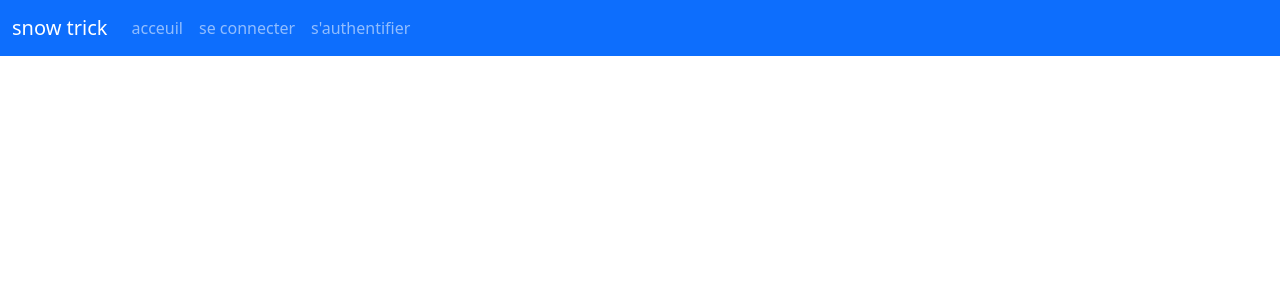
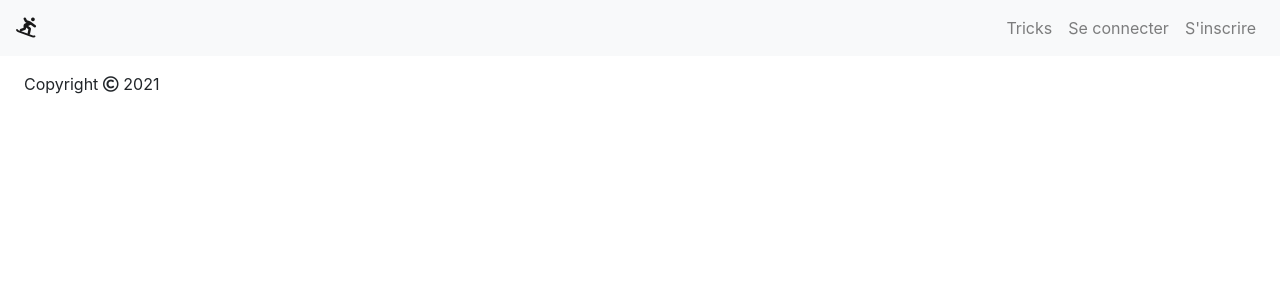
Before and after one commit to marialalij/Snowtricks, a Symfony app: template templates/base.html.twig in a window 1280 px wide. Shown: the top 300 px of the page. Run offline with Twig, Linux system fonts and the light colour scheme; the template is opened without the code that fills it, so the values that code supplies are empty; some libraries are stand-ins or nearby versions.

Commit message:
add basetemplate

```diff
--- a/templates/base.html.twig
+++ b/templates/base.html.twig
@@ -2,45 +2,53 @@
 <html>
 	<head>
 		<meta charset="UTF-8">
-        <title>{% block title %}Welcome!{% endblock %}</title>
-        <link href="https://cdn.jsdelivr.net/npm/bootstrap@5.0.0-beta3/dist/css/bootstrap.min.css" rel="stylesheet" integrity="sha384-eOJMYsd53ii+scO/bJGFsiCZc+5NDVN2yr8+0RDqr0Ql0h+rP48ckxlpbzKgwra6" crossorigin="anonymous">
-        {# Run `composer require symfony/webpack-encore-bundle`
-           and uncomment the following Encore helpers to start using Symfony UX #}
+		<meta name="viewport" content="width=device-width, initial-scale=1, shrink-to-fit=no">
+		<meta name="keywords" content="Snowtricks, snowboard, tricks, community">
+
+		<title>
+			{% block title %}snow tricks!
+			{% endblock %}
+		</title>
+
 		{% block stylesheets %}
-            {#{{ encore_entry_link_tags('app') }}#}
-        {% endblock %}
 
-        {% block javascripts %}
-            {#{{ encore_entry_script_tags('app') }}#}
+			<!-- Bootstrap CSS -->
+			<link
+			rel="stylesheet" href="https://stackpath.bootstrapcdn.com/bootstrap/4.5.0/css/bootstrap.min.css" integrity="sha384-9aIt2nRpC12Uk9gS9baDl411NQApFmC26EwAOH8WgZl5MYYxFfc+NcPb1dKGj7Sk" crossorigin="anonymous">
+			<!-- Fonts -->
+			<link rel="stylesheet" href="https://use.fontawesome.com/releases/v5.7.0/css/all.css" integrity="sha384-lZN37f5QGtY3VHgisS14W3ExzMWZxybE1SJSEsQp9S+oqd12jhcu+A56Ebc1zFSJ" crossorigin="anonymous">
 		{% endblock %}
 	</head>
-    <body>
-        <nav class="navbar navbar-expand-lg navbar-dark bg-primary">
-  <div class="container-fluid">
-    <a class="navbar-brand" href="{{ path('home') }}">snow trick</a>
-    <button class="navbar-toggler" type="button" data-bs-toggle="collapse" data-bs-target="#navbarSupportedContent" aria-controls="navbarSupportedContent" aria-expanded="false" aria-label="Toggle navigation">
-      <span class="navbar-toggler-icon"></span>
-    </button>
-    <div class="collapse navbar-collapse" id="navbarSupportedContent">
-      <ul class="navbar-nav me-auto mb-2 mb-lg-0">
-        <li class="nav-item">
-          <a class="nav-link {% if current_menu is defined  and current_menu == 'properties' %}active{% endif %}" href="{{ path('property.index') }}">acceuil</a>
-        </li>
-        <li class="nav-item">
-          <a class="nav-link" href="#">se connecter</a>
-        </li>
-        <li class="nav-item">
-          <a class="nav-link" href="#">s'authentifier</a>
-        </li>
-        </ul>
 
+	<body data-spy="scroll" data-target="#mainNav">
+
+		<nav class="navbar navbar-expand-sm navbar-light bg-light sticky-top" id="mainNav">
+			<a class="navbar-brand">
+				<i class="fas fa-snowboarding"></i>
+			</a>
+			<div class="ml-auto" id="mainNavBar">
+				<div class="navbar-nav ml-auto">
+					<a class="nav-item nav-link nav-separator" id="navTricks">Tricks</a>
+					<a class="nav-item nav-link nav-separator" id="navLogin">Se connecter
+					</a>
+					<a class="nav-item nav-link nav-separator" id="navSignup">S'inscrire</a>
 				</div>
 			</div>
 		</nav>
 
 		{% block body %}{% endblock %}
-        <script src="https://cdn.jsdelivr.net/npm/@popperjs/core@2.9.1/dist/umd/popper.min.js" integrity="sha384-SR1sx49pcuLnqZUnnPwx6FCym0wLsk5JZuNx2bPPENzswTNFaQU1RDvt3wT4gWFG" crossorigin="anonymous"></script>
-        <script src="https://cdn.jsdelivr.net/npm/bootstrap@5.0.0-beta3/dist/js/bootstrap.min.js" integrity="sha384-j0CNLUeiqtyaRmlzUHCPZ+Gy5fQu0dQ6eZ/xAww941Ai1SxSY+0EQqNXNE6DZiVc" crossorigin="anonymous"></script>
-        <script src="https://cdn.jsdelivr.net/npm/bootstrap@5.0.0-beta3/dist/js/bootstrap.bundle.min.js" integrity="sha384-JEW9xMcG8R+pH31jmWH6WWP0WintQrMb4s7ZOdauHnUtxwoG2vI5DkLtS3qm9Ekf" crossorigin="anonymous"></script>
+
+		<footer class="row mx-0 py-3 text-left">
+			<p class="mb-0 ml-4">Copyright
+				<i class="far fa-copyright"></i>
+				2021
+			</p>
+		</footer>
+
+		{% block javascripts %}
+			<script src="https://code.jquery.com/jquery-3.5.1.slim.min.js" integrity="sha384-DfXdz2htPH0lsSSs5nCTpuj/zy4C+OGpamoFVy38MVBnE+IbbVYUew+OrCXaRkfj" crossorigin="anonymous"></script>
+			<script src="https://cdn.jsdelivr.net/npm/popper.js@1.16.0/dist/umd/popper.min.js" integrity="sha384-Q6E9RHvbIyZFJoft+2mJbHaEWldlvI9IOYy5n3zV9zzTtmI3UksdQRVvoxMfooAo" crossorigin="anonymous"></script>
+			<script src="https://stackpath.bootstrapcdn.com/bootstrap/4.5.0/js/bootstrap.min.js" integrity="sha384-OgVRvuATP1z7JjHLkuOU7Xw704+h835Lr+6QL9UvYjZE3Ipu6Tp75j7Bh/kR0JKI" crossorigin="anonymous"></script>
+		{% endblock %}
 	</body>
-</html>
+</html></body></html></html>
```
Lines whose indentation alone changed are shown as unchanged.
